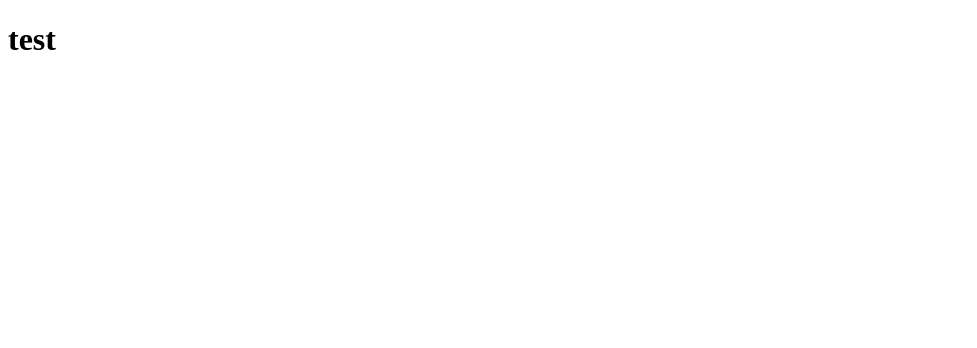
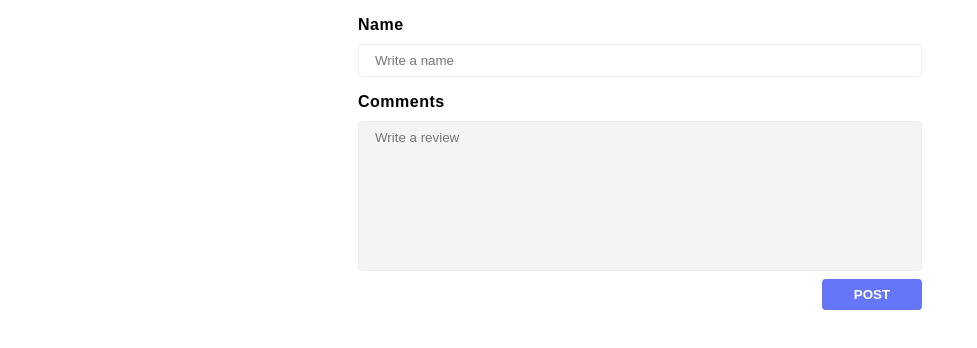
Before and after one commit to podlesnyi-pavel/webhome, a React (Create React App) app: page / in a window 1280 px wide. Shown: the top 348 px of the page, without its empty margins (0-977 px from the left). Built offline with nearby package versions, Linux system fonts and the light colour scheme.

Commit message:
style component FormPost

```diff
--- a/src/App.jsx
+++ b/src/App.jsx
@@ -1,3 +1,4 @@
+import './App.scss';
 import { FormPost } from './components/FormPost';
 
 const App = () => {
--- /dev/null
+++ b/src/App.scss
@@ -0,0 +1,5 @@
+.App {
+  max-width: 564px;
+  margin: 0 auto;
+  font-family: Arial, Helvetica, sans-serif;
+}
--- a/src/components/FormPost/FormPost.jsx
+++ b/src/components/FormPost/FormPost.jsx
@@ -1,5 +1,47 @@
+import './FormPost.scss';
+import { useState } from "react";
+
 export const FormPost = () => {
+  const [name, setName] = useState('');
+  const [comments, setComments] = useState('');
+
+  const postComment = (event) => {
+    event.preventDefault();
+    setName('');
+    setComments('');
+  };
+
   return (
-    <h1>test</h1>
+    <form className="form-post" onSubmit={postComment}>
+      <label className="form-post__label" htmlFor="name">
+        Name
+        <input
+          className='form-post__field'
+          type="text"
+          id="name"
+          name="name"
+          placeholder="Write a name"
+          required
+          value={name}
+          onChange={(event) => setName(event.target.value)}
+        />
+      </label>
+
+      <label className="form-post__label" htmlFor="comments">
+        Comments
+        <textarea
+          className='form-post__field form-post__field--textarea'
+          type="text"
+          id="comments"
+          name="comments"
+          placeholder="Write a review"
+          required
+          value={comments}
+          onChange={(event) => setComments(event.target.value)}
+        />
+
+        <button className="form-post__submit" type="submit">post</button>
+      </label>
+    </form>
   );
 };
--- a/src/components/FormPost/FormPost.scss
+++ b/src/components/FormPost/FormPost.scss
@@ -0,0 +1,41 @@
+@import '../../styles/main.scss';
+
+.form-post {
+  display: flex;
+  flex-direction: column;
+
+  &__label {
+    display: flex;
+    flex-direction: column;
+    margin-top: 16px;
+    font-weight: 600;
+    letter-spacing: 0.5px;
+  }
+
+  &__field {
+    margin-top: 10px;
+    padding: 8px 16px;
+    border: 1px solid #eee;
+    border-radius: $border-radius;
+    font-family: inherit;
+    resize: none;
+
+    &--textarea {
+      height: 150px;
+      background-color: $color-gray;
+    }
+  }
+
+  &__submit {
+    align-self: flex-end;
+    width: 100px;
+    margin-top: 8px;
+    padding: 8px;
+    border: none;
+    border-radius: $border-radius;
+    background-color: $color-purple;
+    font-weight: 600;
+    text-transform: uppercase;
+    color: #fff;
+  }
+}
--- /dev/null
+++ b/src/styles/main.scss
@@ -0,0 +1,2 @@
+@import './utils/variables';
+@import './utils/normilize';
--- /dev/null
+++ b/src/styles/utils/_normilize.scss
@@ -0,0 +1,15 @@
+* {
+  box-sizing: border-box;
+}
+
+body {
+  margin: 0;
+}
+
+a {
+  text-decoration: none;
+}
+
+button {
+  cursor: pointer;
+}
--- /dev/null
+++ b/src/styles/utils/_variables.scss
@@ -0,0 +1,7 @@
+// geometry
+$border-radius: 4px;
+
+//colors
+$color-white: #fff;
+$color-gray: #f4f4f4;
+$color-purple: #6576f8;
```
